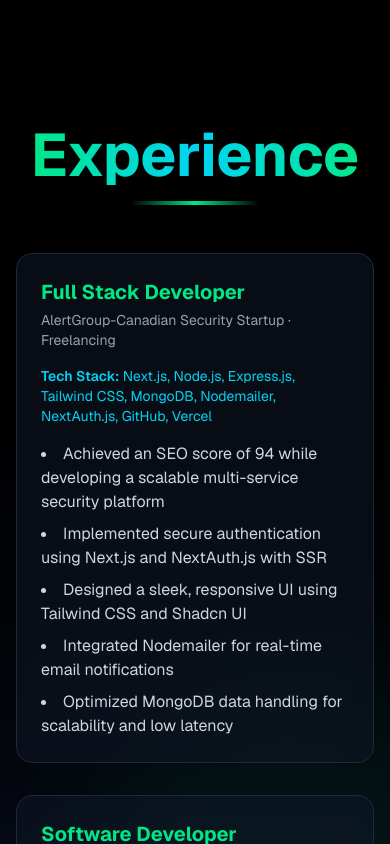
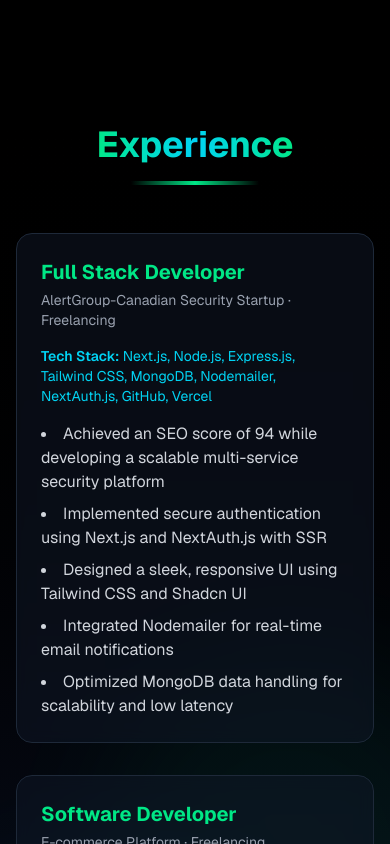
Before and after one commit to Nishchal05/portfolio, a Next.js app: page / in a window 390 px wide. Shown: the part 2740-3584 px from the top of the page. Built offline with nearby package versions, Linux system fonts and the light colour scheme.

Commit message:
add adjustment

```diff
--- a/app/_component/Experience.tsx
+++ b/app/_component/Experience.tsx
@@ -79,7 +79,7 @@ export default function Experience() {
 
       {/* Title */}
       <div className="relative z-10 text-center">
-        <h1 className="text-6xl sm:text-7xl md:text-8xl lg:text-9xl font-bold text-transparent bg-clip-text bg-gradient-to-r from-[#00e786] via-cyan-400 to-[#00e786] animate-gradient-x">
+        <h1 className="text-4xl sm:text-5xl md:text-6xl lg:text-7xl font-bold text-transparent bg-clip-text bg-gradient-to-r from-[#00e786] via-cyan-400 to-[#00e786] animate-gradient-x">
           Experience
         </h1>
         <div className="mt-4 h-1 w-32 mx-auto bg-gradient-to-r from-transparent via-[#00e786] to-transparent" />
--- a/app/_component/Project.tsx
+++ b/app/_component/Project.tsx
@@ -51,7 +51,7 @@ export default function Project() {
 
       {/* Title */}
       <div className="text-center mb-16">
-        <h1 className="text-6xl md:text-8xl font-bold text-transparent bg-clip-text bg-gradient-to-r from-[#00e786] via-cyan-400 to-[#00e786]">
+        <h1 className="text-4xl md:text-6xl font-bold text-transparent bg-clip-text bg-gradient-to-r from-[#00e786] via-cyan-400 to-[#00e786]">
           Projects
         </h1>
         <div className="mt-4 h-1 w-32 mx-auto bg-gradient-to-r from-transparent via-[#00e786] to-transparent" />
--- a/app/_component/Skills.tsx
+++ b/app/_component/Skills.tsx
@@ -44,7 +44,7 @@ export default function Skills() {
 
       {/* Title */}
       <div className="relative z-10 text-center">
-        <h1 className="text-6xl sm:text-7xl md:text-8xl lg:text-9xl font-bold text-transparent bg-clip-text bg-gradient-to-r from-[#00e786] via-cyan-400 to-[#00e786] animate-gradient-x">
+        <h1 className="text-6xl sm:text-5xl md:text-6xl lg:text-7xl font-bold text-transparent bg-clip-text bg-gradient-to-r from-[#00e786] via-cyan-400 to-[#00e786] animate-gradient-x">
           Skills
         </h1>
         <div className="mt-4 h-1 w-32 mx-auto bg-gradient-to-r from-transparent via-[#00e786] to-transparent" />
```
